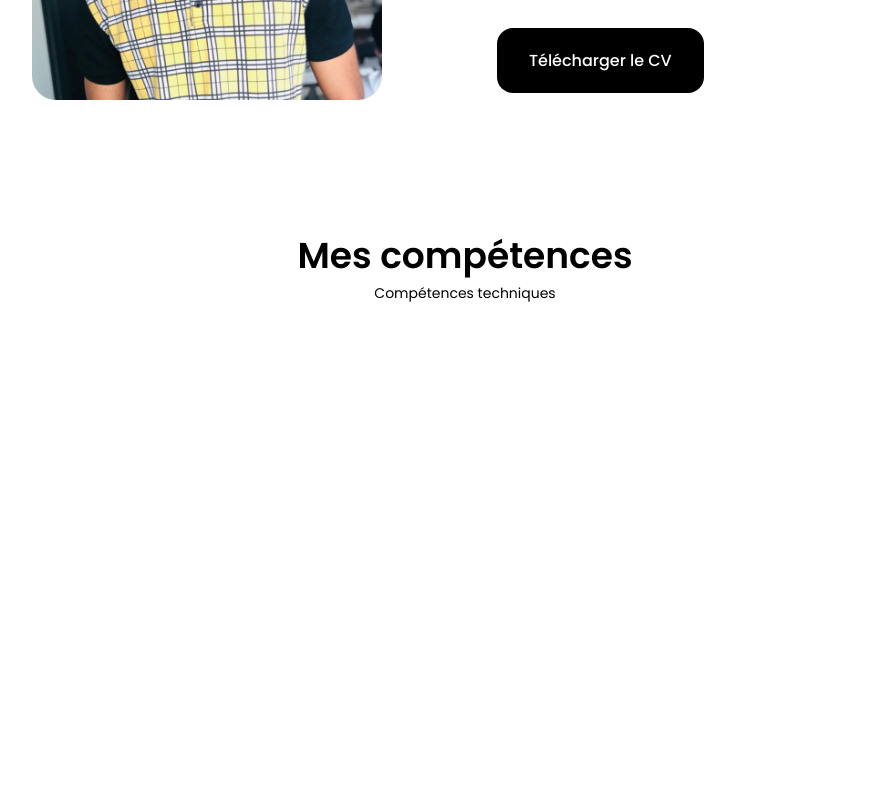
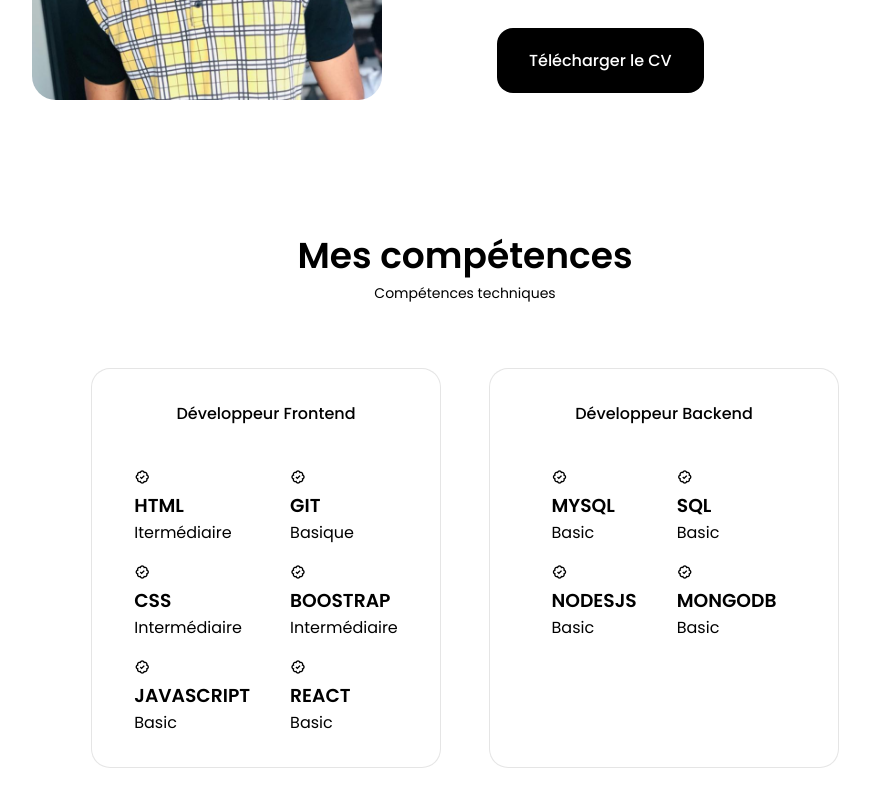
Before and after one commit to salomonshilo/portfolio, a React (Create React App) app: page / in a window 1280 px wide. Shown: the part 1003-1803 px from the top of the page, without its empty margins (175-1045 px from the left). Before the commit the page ends 1403 px from the top, so only its background shows below. Built offline with nearby package versions, Linux system fonts and the light colour scheme.

Commit message:
feature: section skills

```diff
--- a/src/components/skills/Backend.jsx
+++ b/src/components/skills/Backend.jsx
@@ -2,8 +2,56 @@ import React from 'react'
 
 const Backend = () => {
   return (
-    <div>Backend</div>
-  )
+    <div className="skills_content">
+      <h3 className="skills_title">Développeur Backend</h3>
+
+      <div className="skills_box">
+        <div className="skills_group">
+          <div className="skills_data">
+            <i class="bx bx-badge-check"></i>
+            <div>
+              <h3 className="skills_name">MYSQL</h3>
+              <span className="skills_level">Basic</span>
+            </div>
+          </div>
+
+          <div className="skills_data">
+            <i class="bx bx-badge-check"></i>
+            <div>
+              <h3 className="skills_name">NODESJS</h3>
+              <span className="skills_level">Basic</span>
+            </div>
+          </div>
+
+
+              </div>
+
+
+
+
+
+        <div className="skills_group">
+
+          <div className="skills_data">
+            <i class="bx bx-badge-check"></i>
+            <div>
+              <h3 className="skills_name">SQL</h3>
+              <span className="skills_level">Basic</span>
+            </div>
+          </div>
+
+
+          <div className="skills_data">
+            <i class="bx bx-badge-check"></i>
+            <div>
+              <h3 className="skills_name">MONGODB</h3>
+              <span className="skills_level">Basic</span>
+            </div>
+          </div>
+        </div>
+      </div>
+    </div>
+  );
 }
 
 export default Backend
--- a/src/components/skills/Frontend.jsx
+++ b/src/components/skills/Frontend.jsx
@@ -1,9 +1,60 @@
 import React from 'react'
 
 const Frontend = () => {
-  return (
-    <div>Frontend</div>
-  )
+    return (
+      <div className="skills_content">
+        <h3 className="skills_title">Développeur Frontend</h3>
+        <div className="skills_box">
+          <div className="skills_group">
+            <div className="skills_data">
+              <i class="bx bx-badge-check"></i>
+              <div>
+                <h3 className="skills_name"> HTML</h3>
+                <span className="skills_level">Itermédiaire</span>
+              </div>
+            </div>
+            <div className="skills_data">
+              <i class="bx bx-badge-check"></i>
+              <div>
+                <h3 className="skills_name">CSS</h3>
+                <span className="skills_level">Intermédiaire</span>
+              </div>
+            </div>
+            <div className="skills_data">
+              <i class="bx bx-badge-check"></i>
+              <div>
+                <h3 className="skills_name">JAVASCRIPT</h3>
+                <span className="skills_level">Basic</span>
+              </div>
+            </div>
+          </div>
+
+          <div className="skills_group">
+            <div className="skills_data">
+              <i class="bx bx-badge-check"></i>
+              <div>
+                <h3 className="skills_name">GIT</h3>
+                <span className="skills_level">Basique</span>
+              </div>
+            </div>
+            <div className="skills_data">
+              <i class="bx bx-badge-check"></i>
+              <div>
+                <h3 className="skills_name">BOOSTRAP</h3>
+                <span className="skills_level">Intermédiaire</span>
+              </div>
+            </div>
+            <div className="skills_data">
+              <i class="bx bx-badge-check"></i>
+              <div>
+                <h3 className="skills_name">REACT</h3>
+                <span className="skills_level">Basic</span>
+              </div>
+            </div>
+          </div>
+        </div>
+      </div>
+    );
 }
 
 export default Frontend
--- a/src/components/skills/Skills.jsx
+++ b/src/components/skills/Skills.jsx
@@ -1,4 +1,7 @@
 import React from 'react'
+import Frontend from './Frontend'
+import Backend from './Backend'
+import './skills.css'
 
 const Skills = () => {
   return (
@@ -6,6 +9,11 @@ const Skills = () => {
           <h2 className='section_title'> Mes compétences</h2>
           <span className='section_subtitle'>Compétences techniques</span>
 
+          <div className='skills_container container grid'>
+              <Frontend />
+              <Backend/>
+          </div>
+
     </section>
   )
 }
--- a/src/components/skills/skills.css
+++ b/src/components/skills/skills.css
@@ -0,0 +1,40 @@
+.skills_container {
+
+    grid-template-columns: repeat(2, 350px);
+
+    column-gap: 3rem;
+    justify-content: center;
+}
+
+.skills_content {
+
+    background-color: var(--container-color);
+    border: 1px solid rgba(0, 0, 0, 0.1);
+    padding: 2rem 4rem;
+    border-radius:1.2rem ;
+
+}
+
+.skills_title {
+
+    font-size: var(--normal-font-size);
+    font-weight: var(--font-medium);
+    text-align: center;
+     margin-bottom: var(--mb-2-5);
+
+}
+
+.skills_box {
+    display: flex;
+    justify-content: center;
+    column-gap: 2.5rem;
+
+
+}
+
+.skills_group{
+    display: grid;
+    align-items: flex-start;
+    row-gap: 1rem;
+
+}
```
